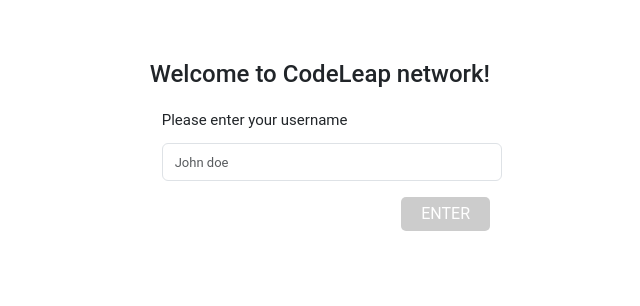
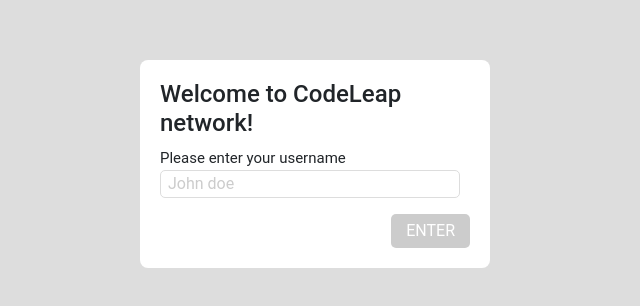
Before and after one commit to aninhabort/desafio-codeleap-frontend, a React (Create React App) app: page / in a window 1280 px wide. Shown: the part 290-596 px from the top of the page, without its empty margins (325-965 px from the left). Built offline with nearby package versions, Linux system fonts and the light colour scheme; what javascript-time-ago would draw is missing.

Commit message:
Correcoes do css background

```diff
--- a/src/components/CreatePost.js
+++ b/src/components/CreatePost.js
@@ -9,7 +9,7 @@
         <h4>What’s on your mind?</h4>
         <label className="main-label" htmlFor="title">Title:
           <input
-            className="form-control main-input"
+            className="main-input"
             type="text"
             placeholder="Hello world"
             name="title"
@@ -18,7 +18,7 @@
           <label className="main-label" htmlFor="content">Content:
             <textarea
               name="content"
-              className="form-control main-input textarea"
+              className="main-input textarea"
               placeholder="Content here"
               onChange={(e) => handleChange(setContent, e)} value={content}></textarea>
           </label>
--- a/src/components/style/createPost.css
+++ b/src/components/style/createPost.css
@@ -32,7 +32,8 @@
 
 .main-input::placeholder {
   color: #cccccc;
-  font-size: small;
+  font-size: smaller;
+  padding-left: 5px;
 }
 
 .main-button-create {
--- a/src/pages/Login.js
+++ b/src/pages/Login.js
@@ -23,13 +23,13 @@
   return (
     <body>
       <div className="login">
-        <div>
+        <div className="login-header">
           <h4>Welcome to CodeLeap network!</h4>
           <label className="login-label" htmlFor="username">Please enter your username
           </label>
           <input
             type="text"
-            className="form-control login-input-username"
+            className="login-input-username"
             name="username"
             onChange={(e) => handleChange(setUsername, e)}
             placeholder="John doe"
--- a/src/pages/style/login.css
+++ b/src/pages/style/login.css
@@ -1,9 +1,9 @@
 * {
   font-family: "Roboto";
-
 }
 
 body {
+  background-color: #dddddd !important;
   color: black;
 }
 
@@ -12,6 +12,7 @@
   border-radius: 8px;
   display: flex;
   flex-flow: wrap;
+  padding: 20px;
   margin: auto;
   margin-top: 350px;
   width: 350px;
@@ -19,20 +20,18 @@
 }
 
 .login-label {
-  margin: 12px;
   font-size: 15px;
 }
 
 .login-input-username {
   border: 1px solid #dddddd;
   border-radius: 5px;
-  margin-left: 12px;
-  margin-right: 12px;
+  width: 300px;
 }
 
 .login-input-username::placeholder {
   color: #cccccc;
-  font-size: small;
+  padding-left: 5px;
 }
 
 .login-button-enter {
@@ -40,9 +39,8 @@
   border: none;
   border-radius: 5px;
   color: #ffffff;
-  padding: 5px 20px;
+  padding: 5px 15px;
   margin-top: 16px;
-  margin-bottom: 10px;
 }
 
 .login-button-enter:disabled {
```
